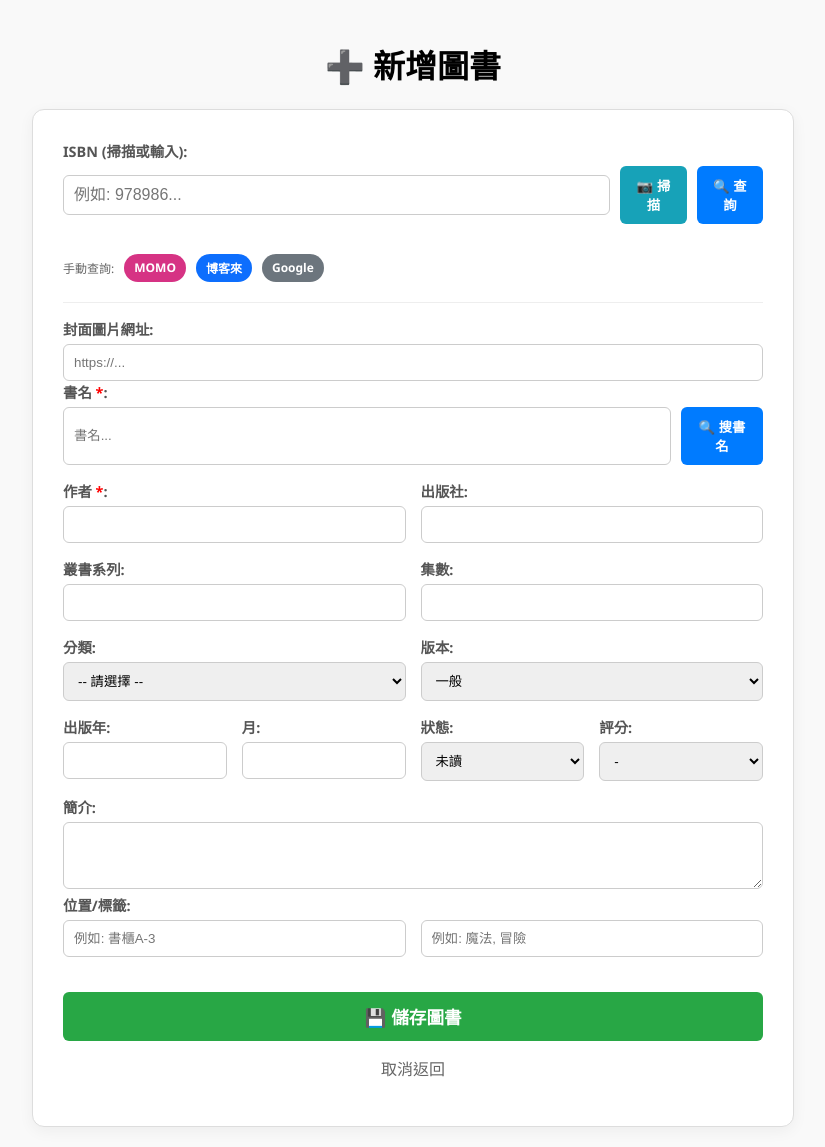
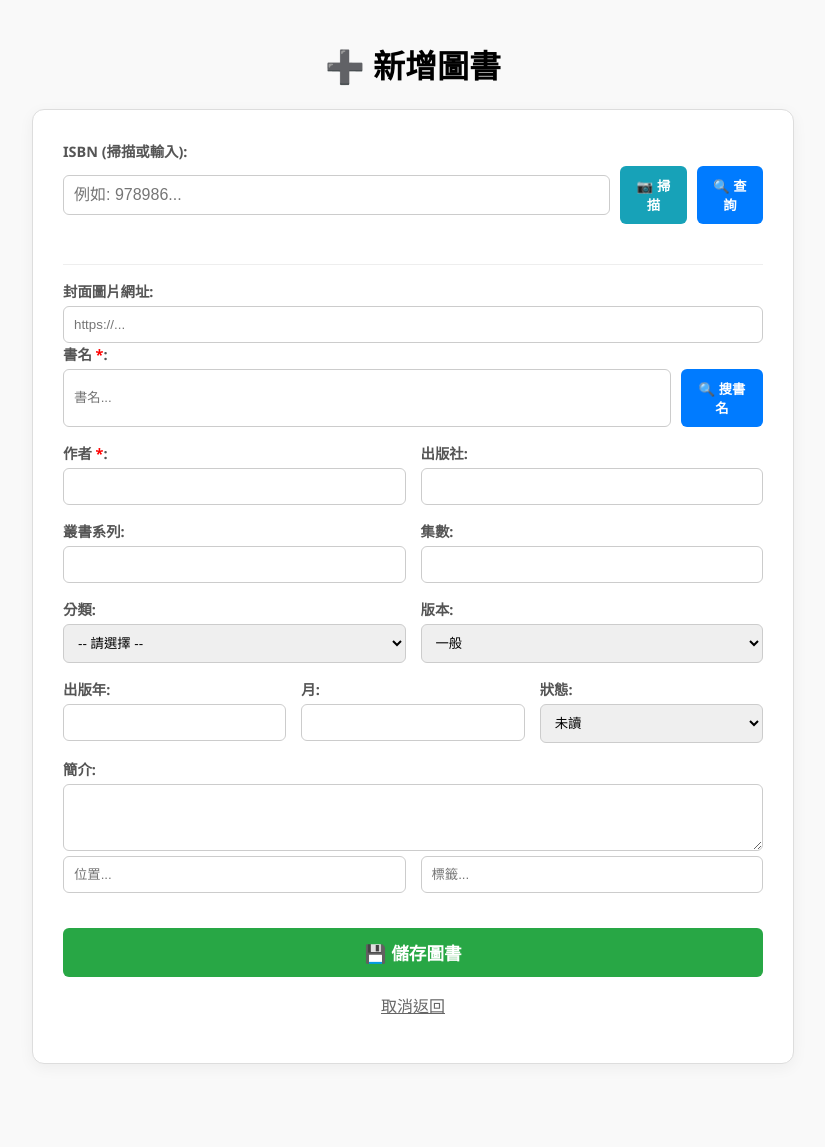
Before and after one commit to bobobill7878-create/library_system, a Flask app: page /add in a window 1280 px wide. Shown: the whole page, without its empty margins (227-1052 px from the left). After the commit the page ends 1064 px from the top, so only its background shows below. Run offline with Flask 3, Linux system fonts and the light colour scheme; tables that the repository leaves empty hold one stand-in row (values such as "Sample post").

Commit message:
Update add_book.html

```diff
--- a/templates/add_book.html
+++ b/templates/add_book.html
@@ -8,56 +8,30 @@
     <style>
         body { font-family: 'Segoe UI', Tahoma, Geneva, Verdana, sans-serif; margin: 20px; display: flex; flex-direction: column; align-items: center; background-color: #f9f9f9; }
         form { max-width: 700px; width: 100%; padding: 30px; border: 1px solid #ddd; border-radius: 12px; box-shadow: 0 4px 15px rgba(0,0,0,0.05); background-color: #fff; }
-
         .isbn-group { display: flex; align-items: center; gap: 10px; margin-bottom: 5px; }
         .isbn-group input { flex-grow: 1; padding: 12px; border: 2px solid #eee; border-radius: 6px; font-size: 16px; transition: border-color 0.3s; }
         .isbn-group input:focus { border-color: #007bff; outline: none; }
-
-        .row { display: flex; gap: 15px; margin-bottom: 15px; }
-        .row > div { flex: 1; }
-
+        .row { display: flex; gap: 15px; margin-bottom: 15px; } .row > div { flex: 1; }
         label { font-weight: 600; font-size: 0.9em; color: #555; margin-bottom: 5px; display: block; }
         input[type="text"], input[type="number"], select, textarea { width: 100%; padding: 10px; border: 1px solid #ccc; border-radius: 6px; box-sizing: border-box; }
-
-        .btn { padding: 10px 15px; cursor: pointer; border: none; border-radius: 6px; font-weight: bold; color: white; display: inline-flex; align-items: center; justify-content: center; text-decoration: none; }
-        .btn-scan { background-color: #17a2b8; }
-        .btn-search { background-color: #007bff; }
-        .btn-submit { background-color: #28a745; width: 100%; font-size: 1.1em; margin-top: 20px; padding: 12px; }
-
-        /* 封面預覽 */
+        .btn { padding: 10px 15px; cursor: pointer; border: none; border-radius: 6px; font-weight: bold; color: white; display: inline-flex; align-items: center; justify-content: center; }
+        .btn-scan { background-color: #17a2b8; } .btn-search { background-color: #007bff; } .btn-submit { background-color: #28a745; width: 100%; font-size: 1.1em; margin-top: 20px; padding: 12px; }
         .preview-area { text-align: center; margin: 15px 0; min-height: 150px; background: #fafafa; border: 1px dashed #ddd; border-radius: 8px; padding: 10px; display: none; }
         .preview-area img { max-height: 200px; box-shadow: 0 4px 8px rgba(0,0,0,0.1); }
-
-        /* 掃描器 */
         #reader-container { display: none; margin-bottom: 20px; text-align: center; background: #000; padding: 10px; border-radius: 8px; }
         #reader { width: 100%; max-width: 400px; margin: 0 auto; }
-
-        /* 輔助連結按鈕 */
-        .helper-links { display: flex; gap: 10px; margin-top: 5px; margin-bottom: 20px; flex-wrap: wrap; }
-        .btn-help { background-color: #6c757d; font-size: 12px; padding: 5px 10px; border-radius: 15px; }
-        .btn-help.momo { background-color: #d63384; }
-        .btn-help.books { background-color: #0d6efd; }
-
-        /* 訊息提示 */
         #msg-box { font-size: 14px; margin-top: 5px; min-height: 20px; font-weight: bold; }
-
         /* Modal */
         .modal { display: none; position: fixed; z-index: 2000; left: 0; top: 0; width: 100%; height: 100%; background-color: rgba(0,0,0,0.5); }
         .modal-content { background-color: white; margin: 10% auto; padding: 20px; border-radius: 8px; width: 90%; max-width: 500px; max-height: 70vh; overflow-y: auto; }
         .search-item { display: flex; gap: 10px; padding: 10px; border-bottom: 1px solid #eee; cursor: pointer; }
         .search-item:hover { background-color: #f5f5f5; }
-        .search-item img { width: 50px; height: 70px; object-fit: cover; }
     </style>
 </head>
 <body>
     <h1>➕ 新增圖書</h1>
-
     <form method="POST" enctype="multipart/form-data">
-        <div id="reader-container">
-            <div id="reader"></div>
-            <button type="button" class="btn" style="background:#dc3545; margin-top:10px;" onclick="stopScanner()">❌ 關閉鏡頭</button>
-        </div>
-
+        <div id="reader-container"><div id="reader"></div><button type="button" class="btn" style="background:#dc3545; margin-top:10px;" onclick="stopScanner()">❌ 關閉鏡頭</button></div>
         <label>ISBN (掃描或輸入):</label>
         <div class="isbn-group">
             <input type="text" id="isbn" name="isbn" placeholder="例如: 978986..." onkeydown="if(event.key==='Enter'){event.preventDefault();lookupBookData();}">
@@ -66,22 +40,10 @@
         </div>
         <div id="msg-box"></div>
 
-        <div class="helper-links">
-            <span style="font-size: 12px; color: #666; display: flex; align-items: center;">手動查詢:</span>
-            <a href="#" target="_blank" id="link-momo" class="btn btn-help momo">MOMO</a>
-            <a href="#" target="_blank" id="link-books" class="btn btn-help books">博客來</a>
-            <a href="#" target="_blank" id="link-google" class="btn btn-help">Google</a>
-        </div>
-
         <hr style="border:0; border-top:1px solid #eee; margin: 15px 0;">
-
         <label>封面圖片網址:</label>
         <input type="text" id="cover_url" name="cover_url" placeholder="https://..." oninput="updatePreview()">
-
-        <div id="preview-area" class="preview-area">
-            <img id="preview-img" src="">
-            <div style="font-size:12px; color:#aaa; margin-top:5px;">封面預覽</div>
-        </div>
+        <div id="preview-area" class="preview-area"><img id="preview-img" src=""></div>
 
         <label>書名 <span style="color:red">*</span>:</label>
         <div style="display: flex; gap: 10px;">
@@ -89,147 +51,59 @@
             <button type="button" class="btn btn-search" onclick="searchTitleModal()">🔍 搜書名</button>
         </div>
 
-        <div class="row" style="margin-top: 15px;">
-            <div><label>作者 <span style="color:red">*</span>:</label><input type="text" id="author" name="author" required></div>
-            <div><label>出版社:</label><input type="text" id="publisher" name="publisher"></div>
+        <div class="row" style="margin-top: 15px;"><div><label>作者 <span style="color:red">*</span>:</label><input type="text" id="author" name="author" required></div><div><label>出版社:</label><input type="text" id="publisher" name="publisher"></div></div>
+        <div class="row"><div><label>叢書系列:</label><input type="text" id="series" name="series"></div><div><label>集數:</label><input type="text" id="volume" name="volume"></div></div>
+        <div class="row">
+            <div><label>分類:</label><select id="category" name="category"><option value="">-- 請選擇 --</option>{% for cat in categories %}<option value="{{ cat.id }}">{{ cat.name }}</option>{% endfor %}</select></div>
+            <div><label>版本:</label><select id="print_version" name="print_version"><option value="">一般</option><option value="首刷">首刷</option><option value="限定版">限定版</option></select></div>
         </div>
-
         <div class="row">
-            <div><label>叢書系列:</label><input type="text" id="series" name="series"></div>
-            <div><label>集數:</label><input type="text" id="volume" name="volume"></div>
+            <div><label>出版年:</label><input type="number" id="year" name="year"></div><div><label>月:</label><input type="number" id="month" name="month"></div>
+            <div><label>狀態:</label><select name="status"><option value="未讀">未讀</option><option value="閱讀中">閱讀中</option><option value="已讀完">已讀完</option></select></div>
         </div>
-
-        <div class="row">
-            <div>
-                <label>分類:</label>
-                <select id="category" name="category">
-                    <option value="">-- 請選擇 --</option>
-                    {% for cat in categories %}
-                    <option value="{{ cat.id }}">{{ cat.name }}</option>
-                    {% endfor %}
-                </select>
-            </div>
-            <div>
-                <label>版本:</label>
-                <select id="print_version" name="print_version">
-                    <option value="">一般</option>
-                    <option value="首刷">首刷</option>
-                    <option value="限定版">限定版</option>
-                    <option value="再版">再版</option>
-                </select>
-            </div>
-        </div>
-
-        <div class="row">
-            <div><label>出版年:</label><input type="number" id="year" name="year"></div>
-            <div><label>月:</label><input type="number" id="month" name="month"></div>
-            <div>
-                <label>狀態:</label>
-                <select name="status">
-                    <option value="未讀">未讀</option>
-                    <option value="閱讀中">閱讀中</option>
-                    <option value="已讀完">已讀完</option>
-                    <option value="棄坑">棄坑</option>
-                </select>
-            </div>
-            <div>
-                <label>評分:</label>
-                <select name="rating">
-                    <option value="0">-</option>
-                    <option value="5">⭐⭐⭐⭐⭐</option>
-                    <option value="4">⭐⭐⭐⭐</option>
-                    <option value="3">⭐⭐⭐</option>
-                    <option value="2">⭐⭐</option>
-                    <option value="1">⭐</option>
-                </select>
-            </div>
-        </div>
-
-        <label>簡介:</label>
-        <textarea id="description" name="description" rows="3"></textarea>
-
-        <label>位置/標籤:</label>
-        <div class="row">
-            <input type="text" name="location" placeholder="例如: 書櫃A-3">
-            <input type="text" name="tags" placeholder="例如: 魔法, 冒險">
-        </div>
-
+        <label>簡介:</label><textarea id="description" name="description" rows="3"></textarea>
+        <div class="row"><input type="text" name="location" placeholder="位置..."><input type="text" name="tags" placeholder="標籤..."></div>
         <button type="submit" class="btn btn-submit">💾 儲存圖書</button>
-        <p style="text-align: center; margin-top: 15px;"><a href="/" style="text-decoration: none; color: #666;">取消返回</a></p>
+        <p style="text-align: center;"><a href="/" style="color: #666;">取消返回</a></p>
     </form>
 
     <div id="searchModal" class="modal">
-        <div class="modal-content">
-            <div style="display:flex; justify-content:space-between; align-items:center; margin-bottom:10px;">
-                <h3 style="margin:0;">📚 Google Books 搜尋結果</h3>
+        <div class="modal-content" style="max-width: 600px;">
+            <div style="display:flex; justify-content:space-between; align-items:center; margin-bottom:15px; border-bottom:1px solid #eee; padding-bottom:10px;">
+                <h3 style="margin:0;">🔍 混合搜尋 (博客來+Google)</h3>
                 <span onclick="document.getElementById('searchModal').style.display='none'" style="cursor:pointer; font-size:24px;">&times;</span>
             </div>
-            <div id="search-results"></div>
+            <div id="search-status" style="text-align:center; padding:10px; color:#666; display:none;">搜尋中...</div>
+            <div id="search-results" style="max-height: 50vh; overflow-y: auto;"></div>
         </div>
     </div>
 
     <script>
-        // === 1. 預覽圖片 ===
         function updatePreview() {
             const url = document.getElementById('cover_url').value;
             const area = document.getElementById('preview-area');
             const img = document.getElementById('preview-img');
-            if(url) { img.src = url; area.style.display = 'block'; }
-            else { area.style.display = 'none'; }
+            if(url) { img.src = url; area.style.display = 'block'; } else { area.style.display = 'none'; }
         }
 
-        // === 2. 掃描器邏輯 ===
         let html5QrCode;
         function startScanner() {
             document.getElementById('reader-container').style.display = 'block';
             html5QrCode = new Html5Qrcode("reader");
             html5QrCode.start({ facingMode: "environment" }, { fps: 10, qrbox: 250 }, (text) => {
-                document.getElementById('isbn').value = text;
-                stopScanner();
-                lookupBookData();
-            }).catch(err => alert("無法啟動相機，請確認權限或 HTTPS"));
+                document.getElementById('isbn').value = text; stopScanner(); lookupBookData();
+            }).catch(err => alert("無法啟動相機"));
         }
-        function stopScanner() {
-            if(html5QrCode) html5QrCode.stop().then(() => {
-                document.getElementById('reader-container').style.display = 'none';
-            });
-        }
+        function stopScanner() { if(html5QrCode) html5QrCode.stop(); document.getElementById('reader-container').style.display = 'none'; }
 
-        // === 3. 更新外部連結 ===
-        document.getElementById('isbn').addEventListener('input', function(e) {
-            const isbn = e.target.value;
-            document.getElementById('link-momo').href = `https://m.momoshop.com.tw/search.momo?searchKeyword=${isbn}`;
-            document.getElementById('link-books').href = `https://search.books.com.tw/search/query/key/${isbn}/cat/all`;
-            document.getElementById('link-google').href = `https://www.google.com/search?q=${isbn}`;
-        });
-
-        // === 4. API 查詢 (核心) ===
         function lookupBookData() {
             const isbn = document.getElementById('isbn').value.replace(/-/g, '').trim();
             if(!isbn) { alert("請輸入 ISBN"); return; }
-
             const msg = document.getElementById('msg-box');
-            msg.innerText = "⏳ 正在召喚爬蟲查詢中...";
-            msg.style.color = "blue";
-
-            // 觸發輸入事件以更新連結
-            document.getElementById('isbn').dispatchEvent(new Event('input'));
-
-            fetch(`/api/lookup_isbn/${isbn}`)
-                .then(r => r.json())
-                .then(d => {
-                    if(d.error) {
-                        msg.innerText = "❌ 查無資料，請嘗試手動輸入或用書名搜尋";
-                        msg.style.color = "red";
-                    } else {
-                        msg.innerText = "✅ 查詢成功！";
-                        msg.style.color = "green";
-                        fillForm(d);
-                    }
-                })
-                .catch(e => {
-                    msg.innerText = "❌ 連線錯誤";
-                    msg.style.color = "red";
+            msg.innerText = "⏳ 爬蟲查詢中..."; msg.style.color = "blue";
+            fetch(`/api/lookup_isbn/${isbn}`).then(r => r.json()).then(d => {
+                if(d.error) { msg.innerText = "❌ 查無資料"; msg.style.color = "red"; }
+                else { msg.innerText = "✅ 查詢成功！"; msg.style.color = "green"; fillForm(d); }
             });
         }
 
@@ -240,81 +114,35 @@
             if(d.year) document.getElementById('year').value = d.year;
             if(d.month) document.getElementById('month').value = d.month;
             if(d.description) document.getElementById('description').value = d.description;
-            if(d.cover_url) {
-                document.getElementById('cover_url').value = d.cover_url;
-                updatePreview();
-            }
+            if(d.cover_url) { document.getElementById('cover_url').value = d.cover_url; updatePreview(); }
         }
 
-        // === 5. 書名搜尋 Modal ===
         function searchTitleModal() {
             const keyword = document.getElementById('title').value.trim();
-            if(!keyword) { alert("請先輸入書名關鍵字"); return; }
-
+            if(!keyword) { alert("請先輸入書名"); return; }
             const modal = document.getElementById('searchModal');
             const resDiv = document.getElementById('search-results');
-            resDiv.innerHTML = "搜尋中...";
-            modal.style.display = 'block';
+            const statusDiv = document.getElementById('search-status');
+            modal.style.display = 'block'; resDiv.innerHTML = ""; statusDiv.style.display = 'block'; statusDiv.innerHTML = "🔍 搜尋中...";
 
-            // 直接呼叫 Google Books API (前端直連，速度快)
-            fetch(`https://www.googleapis.com/books/v1/volumes?q=${encodeURIComponent(keyword)}&maxResults=10`)
-                .then(r => r.json())
-                .then(data => {
-                    resDiv.innerHTML = "";
-                    if(!data.items) { resDiv.innerHTML = "無結果"; return; }
-
-                    data.items.forEach(item => {
-                        const v = item.volumeInfo;
+            fetch(`/api/search_keyword/${encodeURIComponent(keyword)}`).then(r => r.json()).then(data => {
+                statusDiv.style.display = 'none';
+                if(!data || data.length === 0) { resDiv.innerHTML = "<p style='text-align:center;'>找不到相關書籍。</p>"; return; }
+                data.forEach(item => {
                     const div = document.createElement('div');
                     div.className = 'search-item';
-
-                        let imgUrl = v.imageLinks ? v.imageLinks.smallThumbnail : '';
-                        if(imgUrl) imgUrl = imgUrl.replace('http:', 'https:');
-
-                        // 嘗試找 ISBN
-                        let isbn = "";
-                        if(v.industryIdentifiers) {
-                            let ident = v.industryIdentifiers.find(i => i.type === 'ISBN_13') || v.industryIdentifiers[0];
-                            if(ident) isbn = ident.identifier;
-                        }
-
-                        div.innerHTML = `
-                            <img src="${imgUrl || 'https://via.placeholder.com/50'}" alt="cover">
-                            <div>
-                                <div style="font-weight:bold; color:#007bff;">${v.title}</div>
-                                <div style="font-size:12px; color:#666;">${v.authors ? v.authors.join(',') : '未知'} | ${v.publisher||''}</div>
-                            </div>
-                        `;
+                    const badge = item.source === '博客來' ? '<span style="background:#d63384; color:white; font-size:10px; padding:2px 5px; border-radius:4px;">博客來</span>' : '<span style="background:#4285F4; color:white; font-size:10px; padding:2px 5px; border-radius:4px;">Google</span>';
+                    div.innerHTML = `<img src="${item.cover_url || ''}"><div><div style="font-weight:bold; color:#007bff;">${item.title}</div><div style="font-size:12px;">${badge} ${item.author}</div></div>`;
                     div.onclick = () => {
-                            // 填入資料
-                            document.getElementById('title').value = v.title;
-                            document.getElementById('author').value = v.authors ? v.authors.join(',') : '';
-                            document.getElementById('publisher').value = v.publisher || '';
-                            if(v.publishedDate) {
-                                document.getElementById('year').value = v.publishedDate.split('-')[0];
-                            }
-                            document.getElementById('description').value = v.description || '';
-                            if(imgUrl) {
-                                document.getElementById('cover_url').value = imgUrl;
-                                updatePreview();
-                            }
-                            if(isbn) {
-                                document.getElementById('isbn').value = isbn;
-                                // 更新連結
-                                document.getElementById('isbn').dispatchEvent(new Event('input'));
-                            }
+                        fillForm(item);
+                        if(item.isbn) { document.getElementById('isbn').value = item.isbn; lookupBookData(); }
                         modal.style.display = 'none';
                     };
                     resDiv.appendChild(div);
                 });
-                });
+            }).catch(e => statusDiv.innerHTML = "❌ 錯誤");
         }
-
-        window.onclick = function(event) {
-            if (event.target == document.getElementById('searchModal')) {
-                document.getElementById('searchModal').style.display = "none";
-            }
-        }
+        window.onclick = function(e) { if (e.target == document.getElementById('searchModal')) document.getElementById('searchModal').style.display = "none"; }
     </script>
 </body>
 </html>
```
Lines whose indentation alone changed are shown as unchanged.
